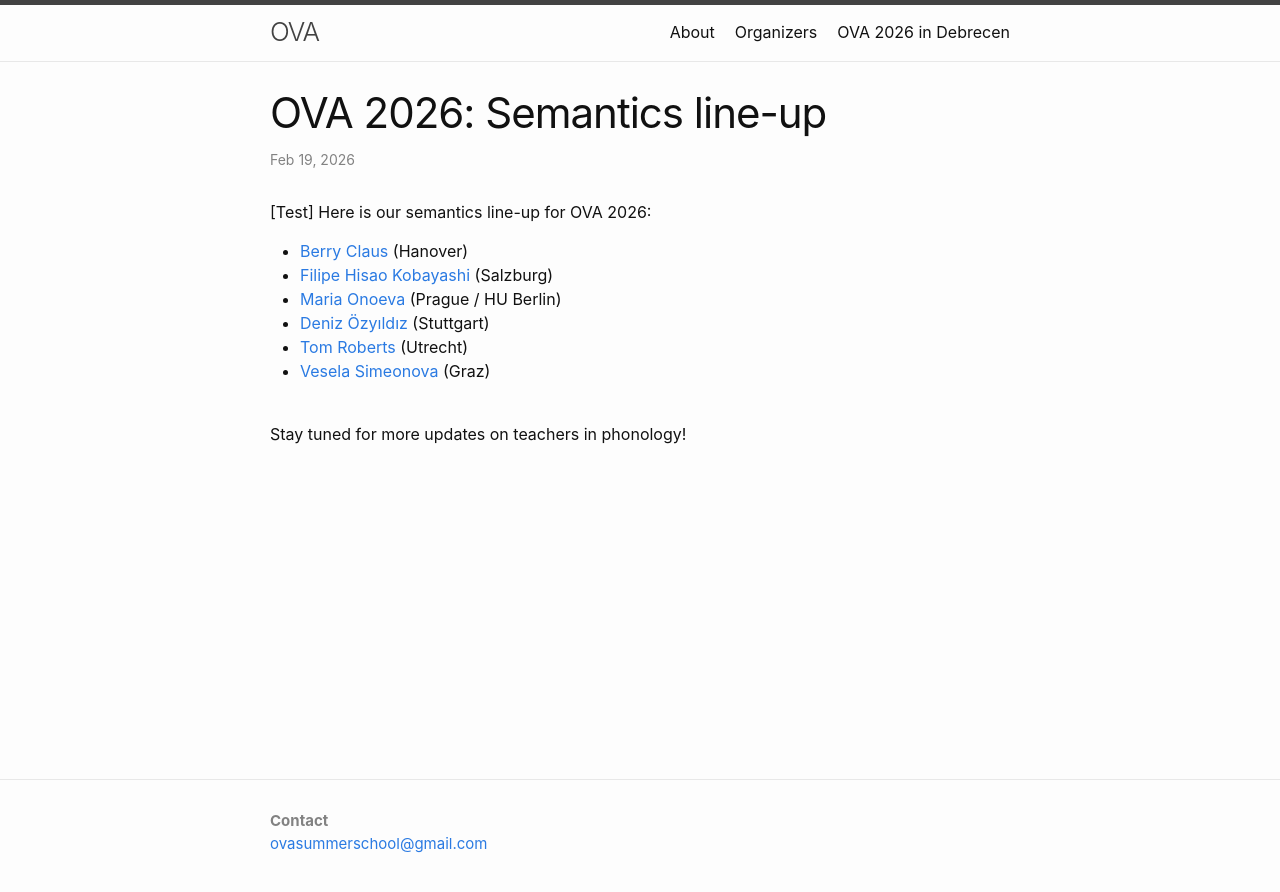
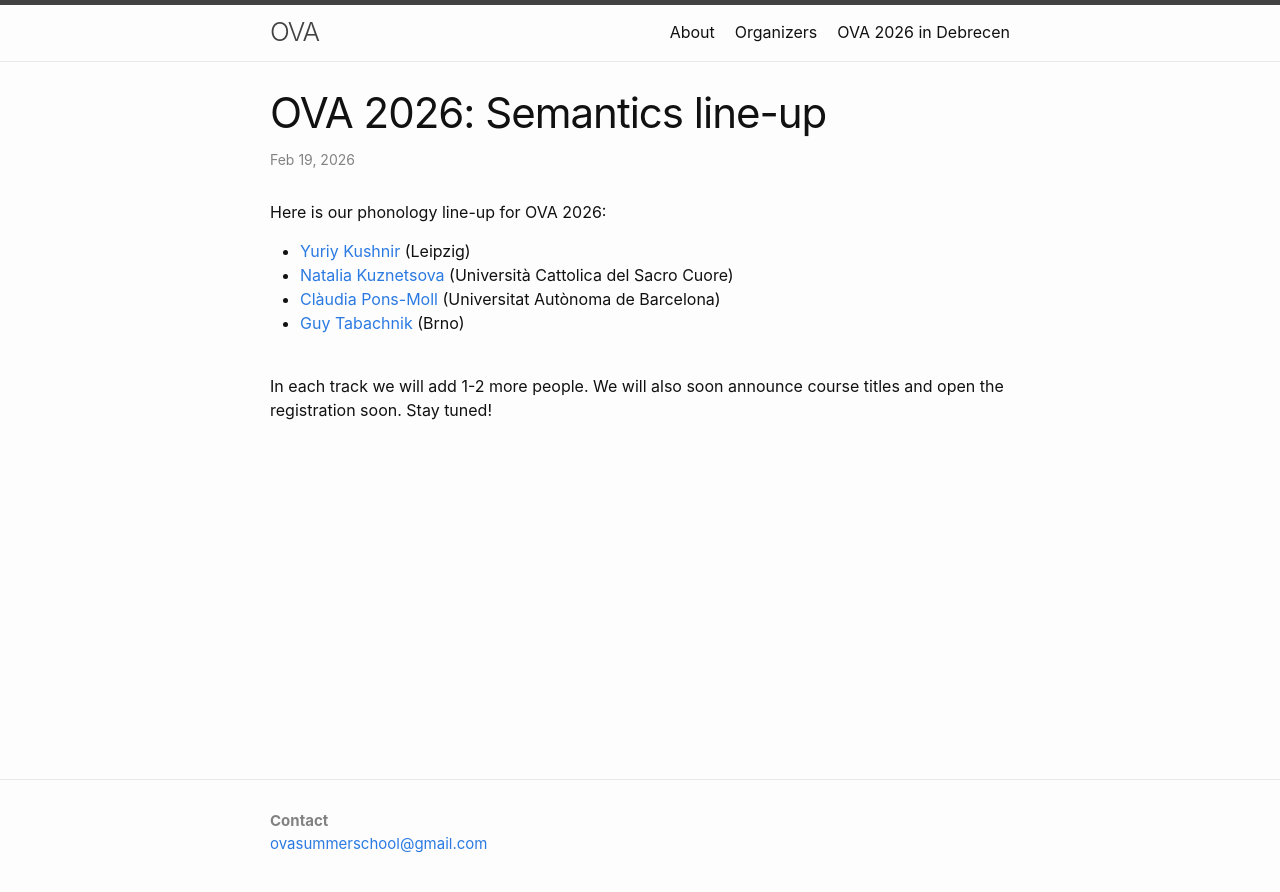
Before and after one commit to ovaschool/ovaschool.github.io, a Jekyll site: the page built from _posts/2026-03-04-phonologylineup2.markdown, in a window 1280 px wide. Shown: the top 892 px of the page. Built offline with Jekyll 4.4.1, drawn with Linux system fonts in a browser that asks for light colours.

Commit message:
troubleshooting

```diff
--- a/_posts/2026-03-04-phonologylineup2.markdown
+++ b/_posts/2026-03-04-phonologylineup2.markdown
@@ -6,13 +6,11 @@ permalink: /semantics-lineup-26/
 # categories: jekyll update
 ---
 
-[Test] Here is our semantics line-up for OVA 2026:
+Here is our phonology line-up for OVA 2026:
 
-- [Berry Claus](https://www.germanistik.uni-hannover.de/claus) (Hanover)
-- [Filipe Hisao Kobayashi](https://fhkobayashi.net/) (Salzburg)
-- [Maria Onoeva](https://mariaonoeva.github.io/) (Prague / HU Berlin)
-- [Deniz Özyıldız](https://deniz.fr/) (Stuttgart)
-- [Tom Roberts](https://www.uu.nl/staff/TDHRoberts) (Utrecht)
-- [Vesela Simeonova](https://kfunigraz.academia.edu/VeselaSimeonova) (Graz)<br/><br/>
+- [Yuriy Kushnir](https://yuriykushnir.com/) (Leipzig)
+- [Natalia Kuznetsova](https://unicatt.academia.edu/NataliaKuznetsova) (Università Cattolica del Sacro Cuore)
+- [Clàudia Pons-Moll](https://claudiaponsmoll.weebly.com) (Universitat Autònoma de Barcelona)
+- [Guy Tabachnik](https://gtabach.github.io/) (Brno)<br/><br/>
 
-Stay tuned for more updates on teachers in phonology!
+In each track we will add 1-2 more people. We will also soon announce course titles and open the registration soon. Stay tuned!
```
